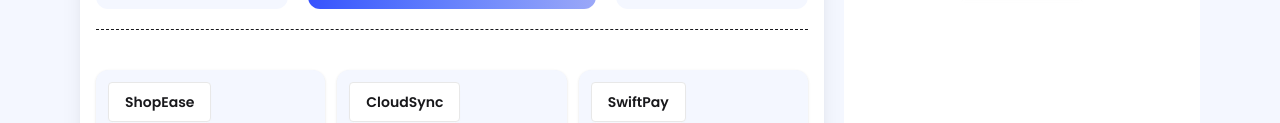
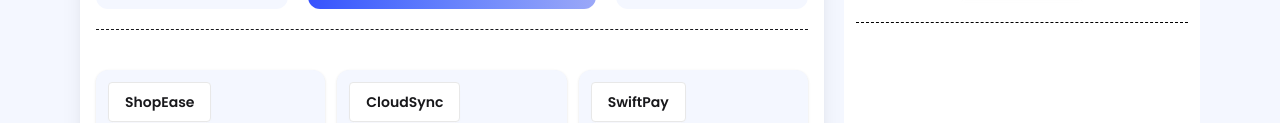
Before and after one commit to fatemaony/Assignment-5, a plain HTML site: page index.html in a window 1280 px wide. Shown: the part 238-361 px from the top of the page. Drawn offline with nearby package versions, Linux system fonts and the light colour scheme.

Commit message:
second commit

```diff
--- a/index.html
+++ b/index.html
@@ -202,8 +202,8 @@
       <p>activity Log</p>
       </div>
       <button id="clear-history" class="btn bg-[#3752FD] text-white">Clear History</button>
+      <hr class="text-black w-full mt-3 border-dashed">
 
-      <br>
       </div>
       </div>
 
```
